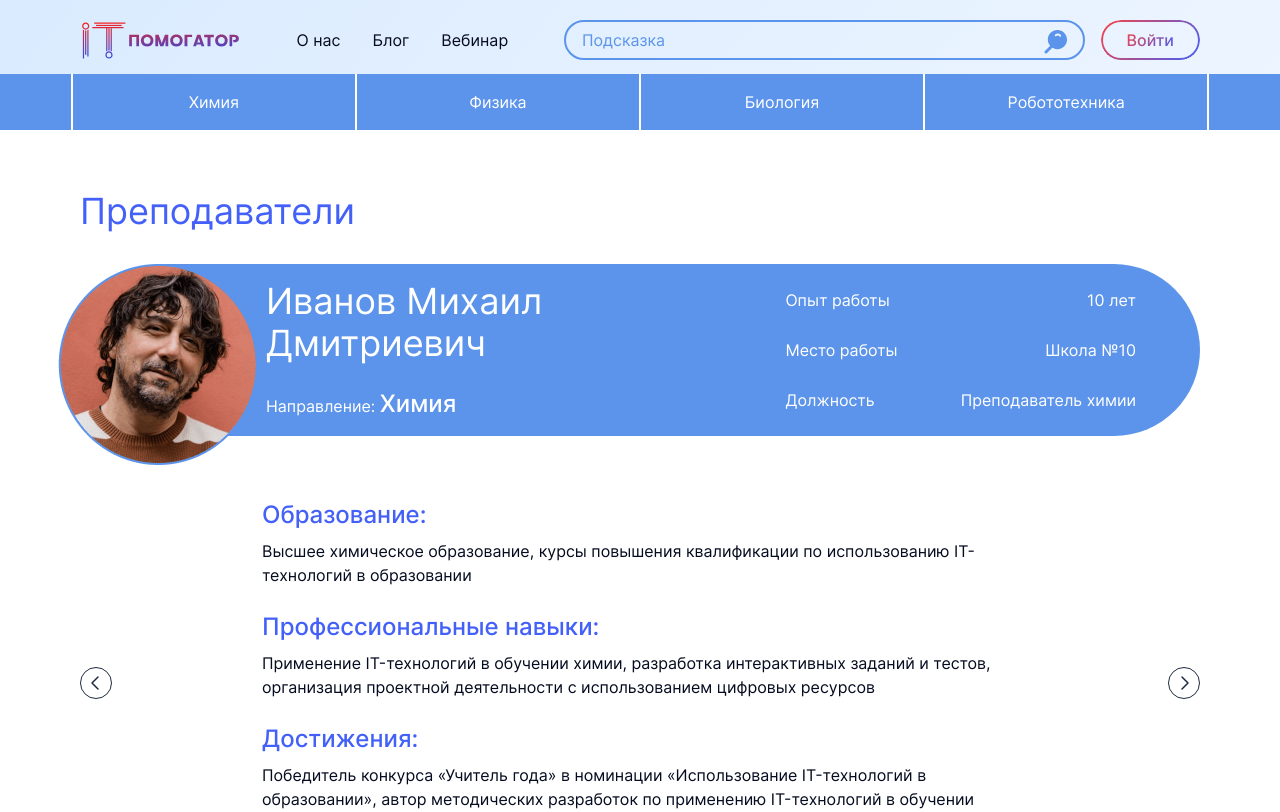
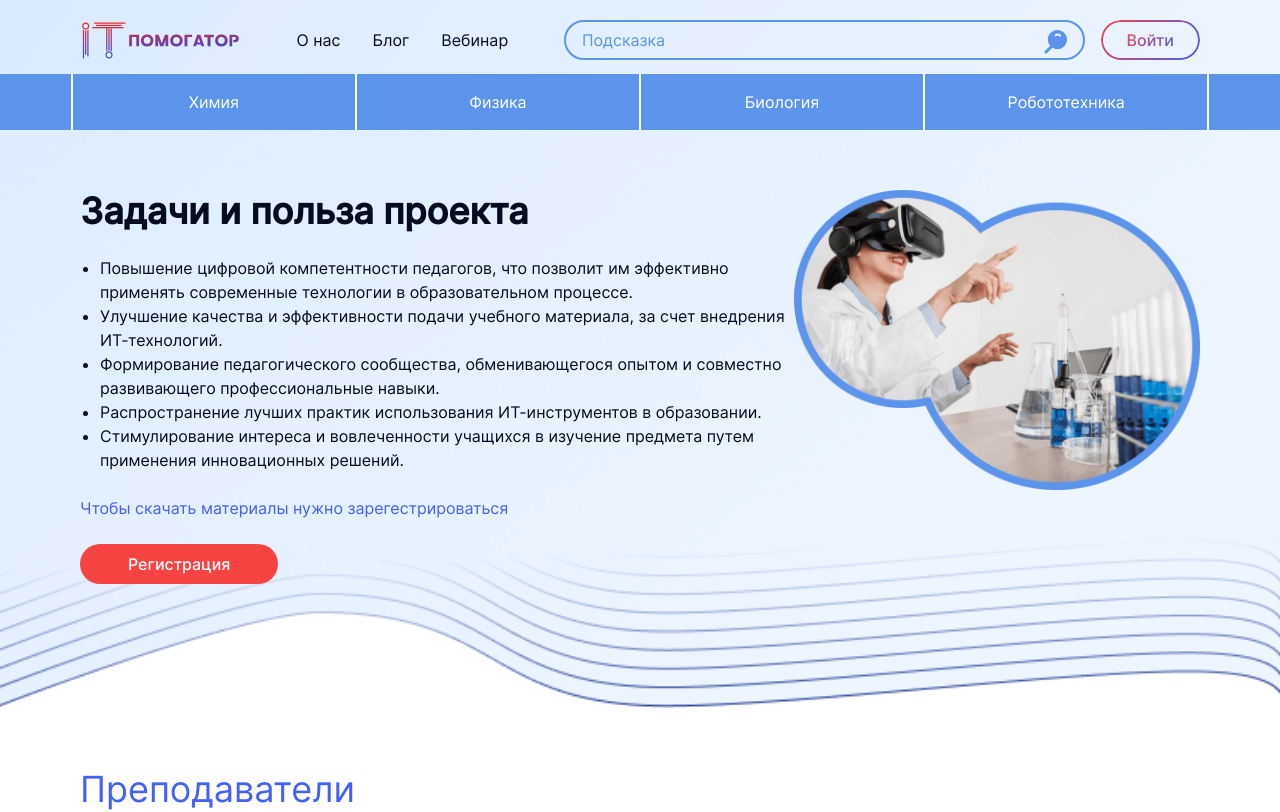
Before and after one commit to Nazarov-Dmitriy/pomogator, a Vue app: page /about in a window 1280 px wide. Shown: the top 812 px of the page. Built offline with nearby package versions, Linux system fonts and the light colour scheme.

Commit message:
added task component

```diff
--- /dev/null
+++ b/src/components/about/TasksComponent.vue
@@ -0,0 +1,136 @@
+<template>
+    <section class="task">
+        <div class="task__wrapper">
+            <div class="task__info">
+                <h2 class="task__info-title">Задачи и польза проекта</h2>
+                <ul class="task__info-list">
+                    <li class="task__info-list-item">
+                        Повышение цифровой компетентности педагогов, что позволит им эффективно
+                        применять современные технологии в образовательном процессе.
+                    </li>
+                    <li class="task__info-list-item">
+                        Улучшение качества и эффективности подачи учебного материала, за счет
+                        внедрения ИТ-технологий.
+                    </li>
+                    <li class="task__info-list-item">
+                        Формирование педагогического сообщества, обменивающегося опытом и совместно
+                        развивающего профессиональные навыки.
+                    </li>
+                    <li class="task__info-list-item">
+                        Распространение лучших практик использования ИТ-инструментов в образовании.
+                    </li>
+                    <li class="task__info-list-item">
+                        Стимулирование интереса и вовлеченности учащихся в изучение предмета путем
+                        применения инновационных решений.
+                    </li>
+                </ul>
+
+                <span class="task__info-text"
+                    >Чтобы скачать материалы нужно зарегестрироваться</span
+                >
+                <BtnBackgroud class="task__info-btn">Регистрация</BtnBackgroud>
+            </div>
+            <div class="task__img-wrapper">
+                <img src="../../assets/images/about/tasks/tasks-img.png" alt="" class="task__img" />
+            </div>
+        </div>
+    </section>
+</template>
+
+<script setup>
+import BtnBackgroud from '../btns/BtnBackgroud.vue'
+</script>
+
+<style lang="scss" setup>
+.task {
+    background: url(../../assets/images/about/tasks/tasks-bg.png) bottom no-repeat;
+    background-size: cover;
+    padding: 60px 80px;
+    position: relative;
+
+    @media (max-width: $lg) {
+        padding: 40px;
+    }
+
+    @media (max-width: $sm) {
+        padding: 32px 16px;
+    }
+}
+
+.task__wrapper {
+    display: flex;
+    justify-content: space-between;
+
+    @media (max-width: $sm) {
+        flex-direction: column;
+        gap: 44px;
+        justify-content: center;
+        align-items: center;
+    }
+}
+.task__info {
+    display: flex;
+    flex-direction: column;
+    gap: 24px;
+    padding-bottom: 64px;
+
+    @media (max-width: $sm) {
+        padding-bottom: 0;
+    }
+}
+.task__info-title {
+    font-family: var(--second-family);
+    font-weight: 600;
+    font-size: 36px;
+    line-height: 1.17;
+    color: $black;
+
+    @media (max-width: $lg) {
+        font-size: 32px;
+    }
+}
+
+.task__info-list {
+    max-width: 741px;
+    width: 100%;
+}
+
+.task__info-list-item {
+    line-height: 150%;
+    color: $black;
+    list-style-type: disc;
+    margin-left: 20px;
+
+    @media (max-width: $lg) {
+        font-size: 14px;
+    }
+}
+.task__info-text {
+    line-height: 1.5;
+    color: $blue-primary;
+
+    @media (max-width: $lg) {
+        font-size: 14px;
+    }
+}
+.task__info-btn {
+    width: max-content;
+    box-sizing: border-box;
+    padding: 8px 48px;
+
+    @media (max-width: $sm) {
+        width: 100%;
+        margin-top: -8px;
+    }
+}
+.task__img-wrapper {
+    max-width: 421px;
+
+    @media (max-width: $sm) {
+        padding-bottom: 33px;
+    }
+}
+.task__img {
+    width: 100%;
+}
+</style>
--- a/src/pages/AboutPage.vue
+++ b/src/pages/AboutPage.vue
@@ -1,20 +1,21 @@
 <template>
     <div class="page">
         <HeaderComponent />
+        <TasksComponent />
         <TeacherComponent />
-        <BecomeComponent/>
-         <EquipmentComponent/>
-         <ReviewsComponent/>
+        <BecomeComponent />
+        <EquipmentComponent />
+        <ReviewsComponent />
     </div>
 </template>
 
 <script setup>
 import HeaderComponent from '@/components/HeaderComponent.vue'
-import TeacherComponent from '../components/about/TeacherComponent.vue';
-import BecomeComponent from "../components/about/BecomeComponent.vue"
-import EquipmentComponent from "../components/about/EquipmentComponent.vue"
-import ReviewsComponent from '../components/about/ReviewsComponent.vue';
-
+import TasksComponent from '../components/about/TasksComponent.vue'
+import TeacherComponent from '../components/about/TeacherComponent.vue'
+import BecomeComponent from '../components/about/BecomeComponent.vue'
+import EquipmentComponent from '../components/about/EquipmentComponent.vue'
+import ReviewsComponent from '../components/about/ReviewsComponent.vue'
 </script>
 <style scoped lang="scss">
 .page {
```
Also changed, not shown: src/assets/images/about/tasks/tasks-bg.png (added), src/assets/images/about/tasks/tasks-img.png (added).
